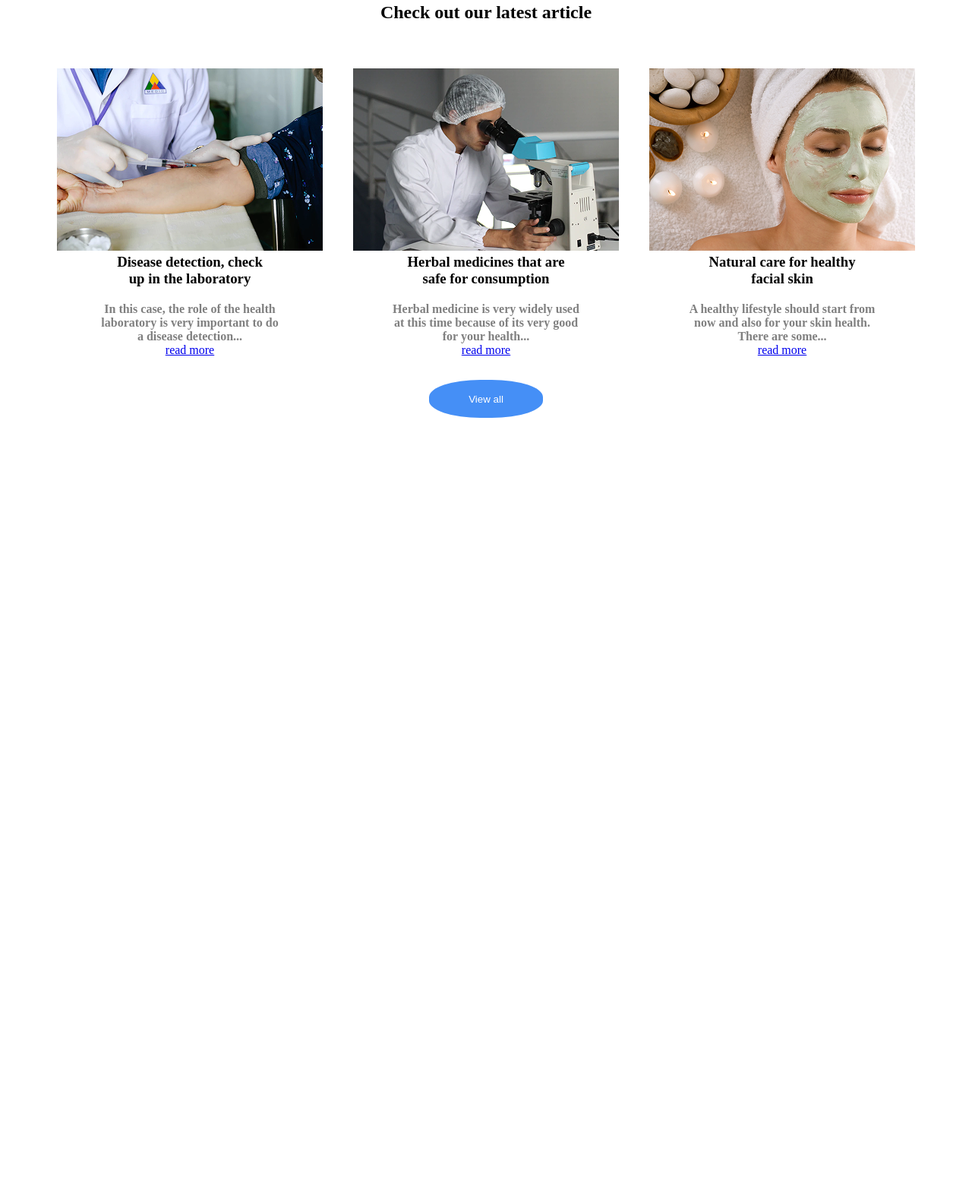
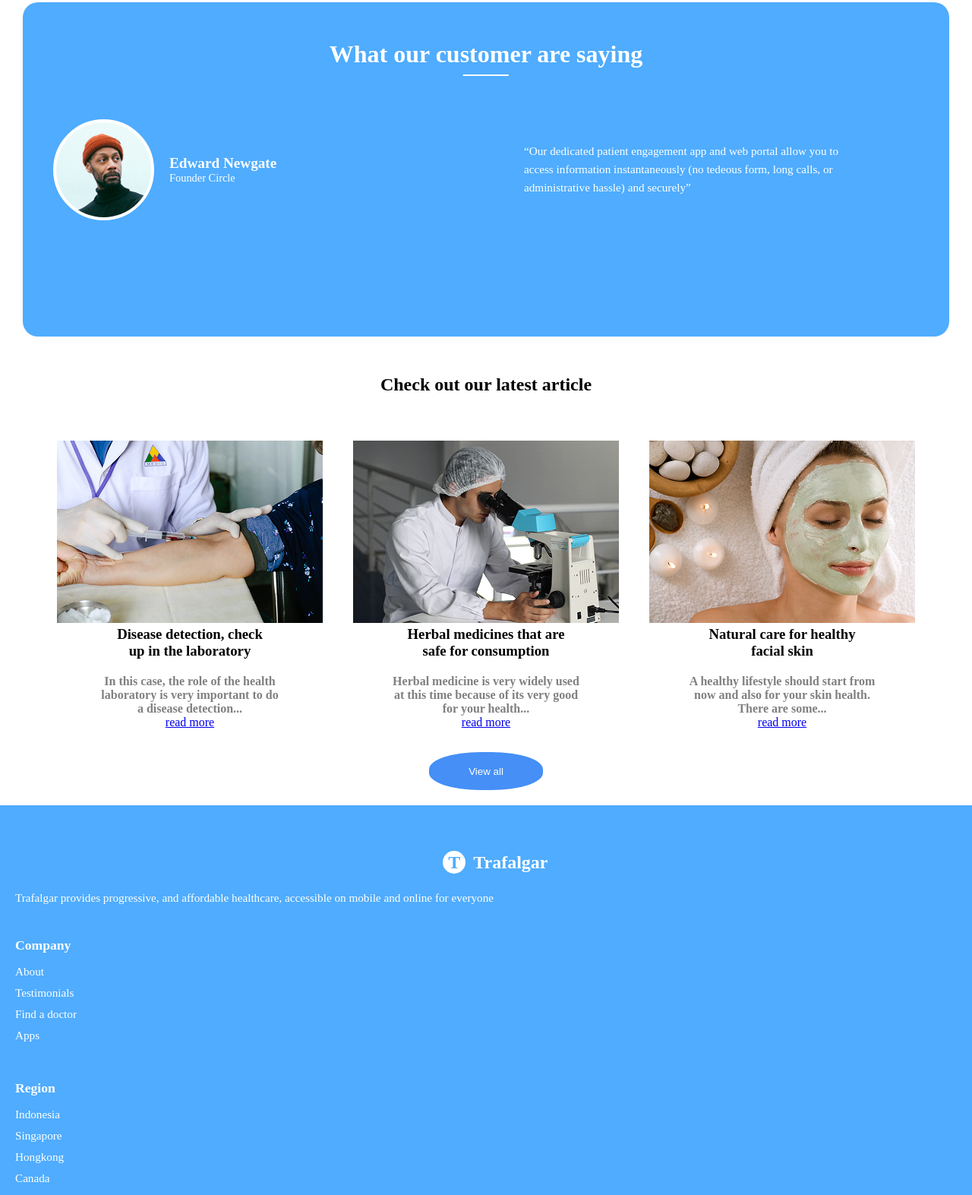
Before and after one commit to AnirNawaf/TTrafalgar-Web-projevt, a plain HTML site: page index.html in a window 1280 px wide. Shown: the part 3105-4678 px from the top of the page at 76% size. Before the commit the page ends 3675 px from the top, so only its background shows below. Drawn offline with Linux system fonts and the light colour scheme.

Commit message:
Initial commit

```diff
--- a/index.html
+++ b/index.html
@@ -135,6 +135,25 @@ or administrative hassle) and securely
 </div>
 
 <!-- 6th stage -->
+ <div class="testimonial-section">
+    <div class="section-title">What our customer are saying</div>
+    <div class="testimonial-left">
+      <img src="image 1.png" alt="Edward Newgate" />
+      <div>
+        <div class="name">Edward Newgate</div>
+        <div class="title">Founder Circle</div>
+      </div>
+    </div>
+    <div class="testimonial-right">
+     “Our dedicated patient engagement app and
+web portal allow you to access information instantaneously (no tedeous form, long calls,
+or administrative hassle) and securely”
+    </div>
+  </div>
+
+
+
+<!-- 7th stage -->
 <section class="service">
     <h1>Check out our latest article</h1>
 <div class="servies2">
@@ -165,9 +184,56 @@ There are some... </p>
 
     </div>
 <div class="button2">
- <button>View all</button>
+ <button> View all</button>
  </div>
 </section>
+<!-- 8th stage -->
+
+<footer class="footer">
+    <div class="footer-column">
+      <div class="logo">
+        <div class="logo-circle">T</div>
+        Trafalgar
+      </div>
+      <p>
+        Trafalgar provides progressive, and affordable healthcare, accessible on mobile and online for everyone
+      </p>
+      <!-- <div class="footer-bottom">
+        ©Trafalgar PTY LTD 2020. All rights reserved
+      </div> -->
+    </div>
+
+    <div class="footer-column">
+      <h4>Company</h4>
+      <ul>
+        <li>About</li>
+        <li>Testimonials</li>
+        <li>Find a doctor</li>
+        <li>Apps</li>
+      </ul>
+    </div>
+
+    <div class="footer-column">
+      <h4>Region</h4>
+      <ul>
+        <li>Indonesia</li>
+        <li>Singapore</li>
+        <li>Hongkong</li>
+        <li>Canada</li>
+      </ul>
+    </div>
+
+    <div class="footer-column">
+      <h4>Help</h4>
+      <ul>
+        <li>Help center</li>
+        <li>Contact support</li>
+        <li>Instructions</li>
+        <li>How it works</li>
+      </ul>
+    </div>
+  </footer>
+
 
 </body>
 </html>
--- a/style.css
+++ b/style.css
@@ -44,6 +44,7 @@
     color: black;
     font-weight: bold;
 }
+
 /* 2nd stage */
 
 .sakend{
@@ -138,3 +139,172 @@
         margin-top: 30px;
         color: white;
     }
+
+    .testimonial-section {
+      background-color: #4facfe;
+      color: #ffffff;
+      border-radius: 20px;
+      padding: 40px;
+      max-width: 1220px;
+      height: 440px;
+      margin: 50px auto;
+      display: flex;
+      flex-direction: row;
+      align-items: center;
+      justify-content: space-between;
+      position: relative;
+
+    }
+
+
+
+    .testimonial-left {
+      display: flex;
+      align-items: center;
+      gap: 20px;
+      background-color: #4facfe;
+
+    }
+
+    .testimonial-left img {
+      border-radius: 50%;
+      width: 133px;
+      height: 133px;
+      border: 4px solid rgb(255, 255, 255);
+
+
+    }
+
+    .testimonial-left .name {
+      font-size: 1.2em;
+      font-weight: bold;
+    background-color: #4facfe;
+
+    }
+
+    .testimonial-left .title {
+      font-size: 0.9em;
+      color: #ffffff;
+       background-color: #4facfe;
+
+    }
+
+
+    .testimonial-right {
+      max-width: 420px;
+      font-size: 0.95em;
+      line-height: 1.6;
+      color: #ffffff;
+      background-color:#4facfe;
+      margin-right: 100px;
+    }
+
+    .section-title {
+      position: absolute;
+      top: 50px;
+      left: 50%;
+      transform: translateX(-50%);
+      font-size: 2em;
+      font-weight: 600;
+      color: #ffffff;
+      background-color: #4facfe;
+    }
+
+    .section-title::after {
+      content: '';
+      display: block;
+      height: 2px;
+      width: 60px;
+      background: rgb(255, 255, 255);
+      margin: 8px auto 0;
+    }
+
+/* 8th stage */
+
+        .footer {
+      background-color: #4facfe;
+      color: rgb(255, 255, 255);
+      padding: 60px 80px;
+      display: flex;
+      justify-content: space-between;
+      flex-wrap: wrap;
+
+    }
+
+    .footer-column {
+      flex: 1;
+      min-width: 200px;
+      margin: 20px;
+      background-color: #4facfe;
+    }
+
+    .footer .logo {
+      display: flex;
+      align-items: center;
+      font-weight: bold;
+      font-size: 1.5em;
+      margin-bottom: 20px;
+      background-color: #4facfe;
+    }
+
+    .footer .logo-circle {
+      background-color: rgb(255, 255, 255);
+      color: #4facfe;
+      border-radius: 50%;
+      width: 30px;
+      height: 30px;
+      display: flex;
+      align-items: center;
+      justify-content: center;
+      font-weight: bold;
+      margin-right: 10px;
+    }
+
+    .footer p {
+      color: #ffffff;
+      font-size: 0.95em;
+      line-height: 1.6;
+      background-color: #4facfe;
+    }
+
+    .footer h4 {
+      margin-bottom: 15px;
+      font-size: 1.1em;
+      background-color: #4facfe;
+    }
+
+    .footer ul {
+      list-style: none;
+      padding: 0;
+      margin: 0;
+      background-color: #4facfe;
+    }
+
+    .footer ul li {
+      margin-bottom: 10px;
+      font-size: 0.95em;
+      color: #ffffff;
+      background-color: #4facfe;
+    }
+
+    .footer-bottom {
+      text-align: left;
+      font-size: 0.85em;
+      color: #ffffff;
+      margin-top: 40px;
+      background-color: #4facfe;
+    }
+
+      .footer {
+        flex-direction: column;
+        padding: 40px 20px;
+
+      }
+
+      .footer-column {
+        margin: 20px 0;
+      }
+
+      .footer-bottom {
+        text-align: center;
+      }
```
Also changed, not shown: image 1.png (added).
